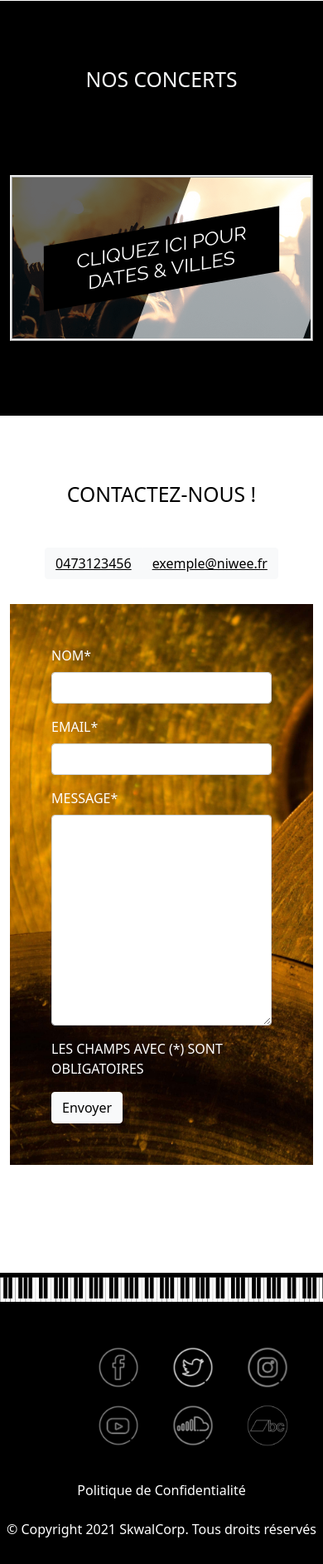
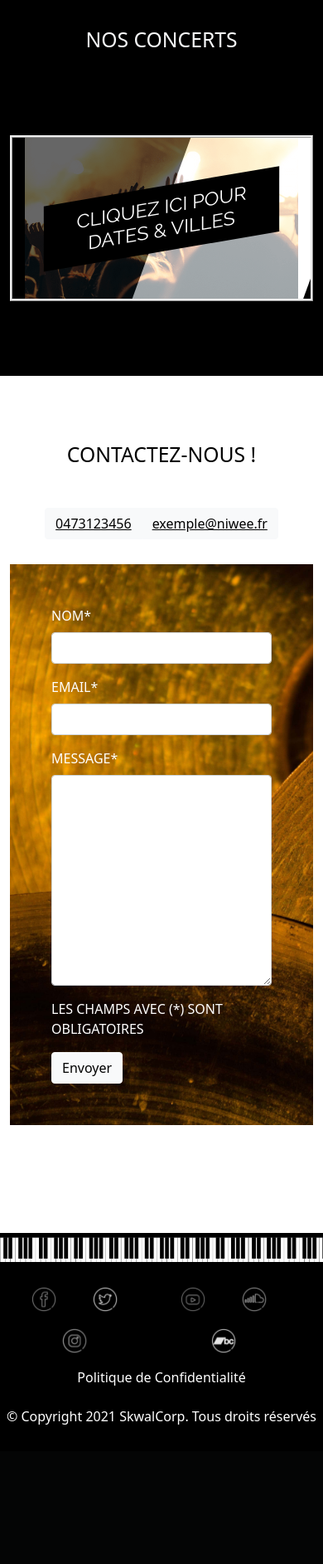
Before and after one commit to pdumas63/generic-band, a PHP site: page / in a window 390 px wide. Shown: the part 4311-6196 px from the top of the page at 83% size. After the commit the page ends 6028 px from the top, so only its background shows below. Run offline with PHP 8.4, Linux system fonts and the light colour scheme; data comes from the database, SQL or seed files in the repository.

Commit message:
last commit

```diff
--- a/content/assets/css/style.css
+++ b/content/assets/css/style.css
@@ -16,7 +16,7 @@
     position: fixed;
     right: 30px;
     bottom: 30px;
-    margin-bottom: 40px;
+    margin-bottom: 30px;
     cursor: pointer;
     visibility: hidden;
 }
@@ -498,7 +498,7 @@
 }
 
 .footer-basic a {
-    display: block;
+    /* display: flex;  */
     margin: auto 10px;
     background: none !important;
     filter: grayscale(100%);
@@ -518,16 +518,12 @@
     width: 50px;
     margin: 10px;
 }
-.footer-logo {
-    display: flex;
-}
+
 @media (max-width:767px){
-    .footer-logo {
-        display: initial;
-    }
-    .footer-logo div {
-        margin: 0px auto;
-        width: 50%;
+    .footer-basic img {
+        height: 30px;
+        width: 30px;
+        margin: 10px;
     }
 }
 
--- a/content/index.php
+++ b/content/index.php
@@ -144,7 +144,7 @@
             <div class="container">
                 <h2 class="section-title">Notre Son</h2>
                 <div>
-                    <figure class="photo">
+                    <figure class="photo col-md-12">
                         <img src="assets/img/shawn-sim-9lfubBqLbRc-unsplash.jpg" alt="batterie" />
                         <figcaption>
                             <h3>Cliquez ICI pour MUSIQUE</h3>
@@ -167,7 +167,7 @@
                 <!-- sous-section "Groupe" -->
                 <div id="groupe">
                     <div>
-                        <figure class="photo">
+                        <figure class="photo col-md-12">
                             <img src="assets/img/gros-plan-guitare-acoustique-beau-fond-colore_169016-3530.jpg" alt="guitare" />
                             <figcaption>
                                 <h3>GROUPE</h3>
@@ -182,7 +182,7 @@
                 <!-- sous-section "Infos" -->
                 <div id="infos">
                     <div>
-                        <figure class="photo">
+                        <figure class="photo col-md-12">
                             <img src="assets/img/jared-berg-HNxKoXrGgco-unsplash.jpg" alt="cymbale" />
                             <figcaption>
                                 <h3>INFOS</h3>
@@ -190,14 +190,14 @@
                         </figure>
                     </div>
                     <div class="textInfo">
-                        <p>Lorem ipsum dolor sit amet, consectetur adipiscing elit. Sed non risus. Suspendisse lectus tortor, dignissim sit amet, adipiscing nec, ultricies sed, dolor. Cras elementum ultrices diam. Maecenas ligula massa, varius a, semper congue, euismod non, mi. Proin porttitor, orci nec nonummy molestie, enim est eleifend mi, non fermentum diam nisl sit amet erat. Duis semper. Duis arcu massa, scelerisque vitae, consequat in, pretium a, enim. Pellentesque congue. Ut in risus volutpat libero pharetra tempor. Cras vestibulum bibendum augue. Praesent egestas leo in pede. Praesent blandit odio eu enim. Pellentesque sed dui ut augue blandit sodales. Vestibulum ante ipsum primis in faucibus orci luctus et ultrices posuere cubilia Curae; Aliquam nibh. Mauris ac mauris sed pede pellentesque fermentum. Maecenas adipiscing ante non diam sodales hendrerit.</p>
+                        <p>Les musiciens d'Opeth sont reconnus pour leur grande maîtrise de la technique musicale. Sur une base metal progressif et rock progressif marquée beaucoup par des passages de guitare acoustique, de chants clairs, mais également par certaines influences jazz et blues, Opeth ajoute à sa musique tous les éléments du death metal. L'intégration de parties calmes et acoustiques et des mélodies parfois seventies et progressif font souvent classer le groupe comme death metal progressif. Finalement, on pourrait classer Opeth comme étant du metal progressif à tendance death metal. Les textes se distinguent également des autres groupes death metal, par des paroles beaucoup moins violentes et impliquent souvent un thème poétique. Les thèmes abordés tournent souvent autour de la beauté et de la souffrance.</p>
                     </div>
                 </div>
                 <hr>
                 <!-- sous-section "Albums" -->
                 <div id="albums">
                     <div>
-                        <figure class="photo">
+                        <figure class="photo col-md-12">
                             <img src="assets/img/kelsey-powers-abOAIvrD5_k-unsplash.jpg" alt="mur d'albums" />
                             <figcaption>
                                 <h3>Cliquez ICI pour ALBUMS</h3>
@@ -238,10 +238,10 @@
             <div class="container">
                 <div class="row">
                     <h2 class="section-title text-dark">Nos Vidéos</h2>
-                    <div class="col-md-12">
+                    <div class="col-md-6">
                         <iframe src="https://www.youtube.com/embed/mYKLvYGqaC0" title="YouTube video player" frameborder="0" allow="accelerometer; autoplay; clipboard-write; encrypted-media; gyroscope; picture-in-picture" allowfullscreen></iframe>
                     </div>
-                    <div class="col-md-12">
+                    <div class="col-md-6">
                         <iframe src="https://www.youtube.com/embed/77EeUimiOro" title="YouTube video player" frameborder="0" allow="accelerometer; autoplay; clipboard-write; encrypted-media; gyroscope; picture-in-picture" allowfullscreen></iframe>
                     </div>
                 </div>
@@ -253,7 +253,7 @@
             <div class="container">
                 <div>
                     <h2 class="section-title text-light">Nos Concerts</h2>
-                    <figure class="photo"><img src="/assets/img/arton106880.png" alt="fosse en délire">
+                    <figure class="photo col-md-12"><img src="/assets/img/arton106880.png" alt="fosse en délire">
                         <figcaption>
                             <h3>Cliquez ICI pour Dates & Villes</h3>
                         </figcaption>
--- a/content/template/footer-basic.php
+++ b/content/template/footer-basic.php
@@ -4,13 +4,13 @@
     <div class="separator"></div>
 
     <!-- social & media icons -->
-        <div class="container justify-center footer-logo">
-            <div class="social-icons d-flex">
+        <div class="d-flex" id="footer-icons">
+            <div class="col-md-6" id="social-icons">
                 <a href="<?php echo $band['facebook']; ?>" target="_blank"><img src="./assets/img/neon/facebook.png"></a>
                 <a href="<?php echo $band['twitter']; ?>" target="_blank"><img src="./assets/img/neon/twitter.png"></a>
                 <a href="<?php echo $band['instagram']; ?>"target="_blank"><img src="./assets/img/neon/insta.png"></a>
             </div>
-            <div class="media-icons d-flex">
+            <div class="col-md-6" id="media-icons">
                 <a href="<?php echo $band['youtube']; ?>"target="_blank"><img src="./assets/img/neon/youtube.png"></a>
                 <a href="<?php echo $band['soundcloud']; ?>"target="_blank"><img src="./assets/img/neon/soundcloud.png"></a>
                 <a href="<?php echo $band['bandcamp']; ?>"target="_blank"><img src="./assets/img/neon/bandcamp.png"></a>
```
Also changed, not shown: content/assets/img/PascalLogo.jpg (added), content/assets/img/logo-opeth.jpg (added), content/assets/img/neon/bandcamp.png, 2 other files.
